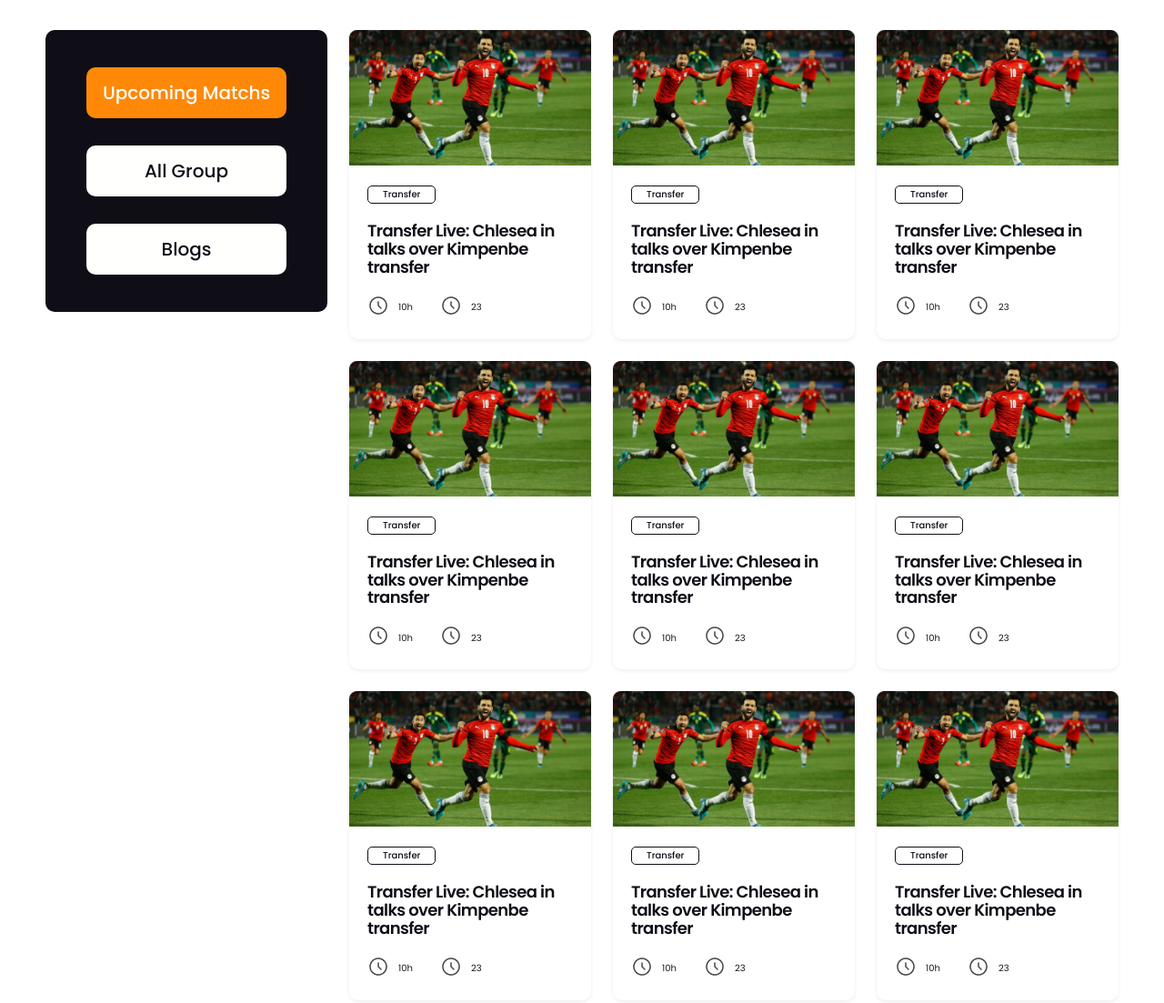
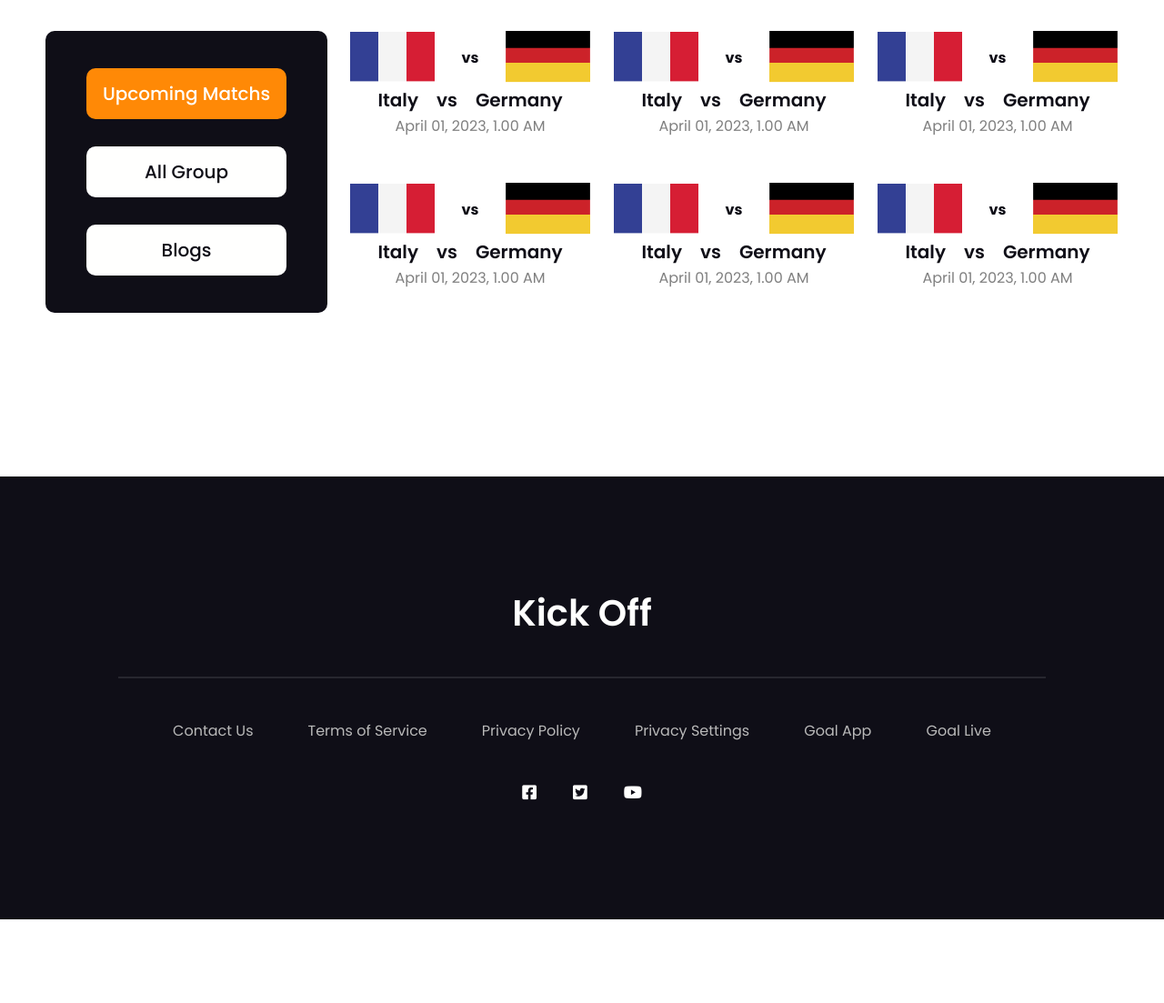
Before and after one commit to muntashir-wahid/flash-goal, a plain HTML site: page upcoming-matches.html in a window 1280 px wide. Shown: the part 600-1703 px from the top of the page at 91% size. After the commit the page ends 1611 px from the top, so only its background shows below. Drawn offline with Linux system fonts and the light colour scheme.

Commit message:
completed the upcoming matches page

```diff
--- a/css/main.css
+++ b/css/main.css
@@ -45,6 +45,10 @@ p {
 .grid {
   display: grid;
   gap: 2.4rem;
+}
+
+.grid--3-cols {
+  grid-template-columns: repeat(3, 1fr);
 }
 
 .btn {
@@ -149,7 +153,6 @@ p {
 }
 
 .blogs {
-  grid-template-columns: repeat(3, 1fr);
   margin-bottom: 0rem;
 }
 
--- /dev/null
+++ b/css/upcoming-matchs.css
@@ -0,0 +1,34 @@
+body {
+  font-size: 1.6rem;
+}
+
+.teams-flag,
+.teams-name {
+  display: flex;
+  align-items: center;
+  grid-gap: 2rem;
+}
+
+.teams-flag {
+  justify-content: space-between;
+}
+
+.teams-flag p {
+  font-weight: 700;
+}
+
+.team-flag img {
+  width: 100%;
+}
+
+.teams-name {
+  justify-content: center;
+  font-size: 2rem;
+  font-weight: 600;
+}
+
+.match-time {
+  text-align: center;
+  font-weight: 400;
+  color: rgba(0, 0, 0, 0.5);
+}
--- a/upcoming-matches.html
+++ b/upcoming-matches.html
@@ -24,6 +24,7 @@
 
     <!-- Link to my stylesheets -->
     <link rel="stylesheet" href="./css/main.css" />
+    <link rel="stylesheet" href="./css/upcoming-matchs.css" />
   </head>
   <body>
     <main class="main">
@@ -63,7 +64,9 @@
           <nav class="nav">
             <ul class="nav-list">
               <li>
-                <a href="./upcoming-matches.html" class="nav-link active">Upcoming Matchs</a>
+                <a href="./upcoming-matches.html" class="nav-link active"
+                  >Upcoming Matchs</a
+                >
               </li>
               <li>
                 <a href="#" class="nav-link">All Group</a>
@@ -74,211 +77,165 @@
             </ul>
           </nav>
         </aside>
-        <div class="blogs grid">
-          <!-- Blog 1 -->
-          <article class="blog">
-            <div class="blog-img-box">
-              <img src="./assets/img/blog-Image.png" alt="" />
+
+        <!-- Match Schedule -->
+        <div class="match-schedules grid grid--3-cols">
+          <!-- Match 1 -->
+          <div class="match-schedule">
+            <div class="teams-flag">
+              <figure class="team-flag">
+                <img
+                  src="./assets/img/italy-flag.png"
+                  alt="National flag of Italy"
+                />
+              </figure>
+              <p>vs</p>
+              <figure class="team-flag">
+                <img
+                  src="./assets/img/germany-flag.png"
+                  alt="National flag of Germany"
+                />
+              </figure>
             </div>
-            <div class="blog-text-box">
-              <span class="blog-tag">Transfer</span>
-              <h2 class="blog-title">
-                Transfer Live: Chlesea in talks over Kimpenbe transfer
-              </h2>
-              <div class="blog-description">
-                <p class="blog-duration">
-                  <span><img src="./assets/logo/time-icon.png" alt="" /></span>
-                  <span>10h</span>
-                </p>
-                <p class="blog-comments">
-                  <span><img src="./assets/logo/time-icon.png" alt="" /></span>
-                  <span>23</span>
-                </p>
-              </div>
+            <div class="teams-name">
+              <p>Italy</p>
+              <p>vs</p>
+              <p>Germany</p>
             </div>
-          </article>
-          <!-- Blog 2 -->
-          <article class="blog">
-            <div class="blog-img-box">
-              <img src="./assets/img/blog-Image.png" alt="" />
+            <div class="match-time">
+              <p>April 01, 2023, 1.00 AM</p>
             </div>
-            <div class="blog-text-box">
-              <div class="blog-tag">Transfer</div>
-              <h2 class="blog-title">
-                Transfer Live: Chlesea in talks over Kimpenbe transfer
-              </h2>
-              <div class="blog-description">
-                <p class="blog-duration">
-                  <span><img src="./assets/logo/time-icon.png" alt="" /></span>
-                  <span>10h</span>
-                </p>
-                <p class="blog-comments">
-                  <span><img src="./assets/logo/time-icon.png" alt="" /></span>
-                  <span>23</span>
-                </p>
-              </div>
+          </div>
+          <!-- Match 2 -->
+          <div class="match-schedule">
+            <div class="teams-flag">
+              <figure class="team-flag">
+                <img
+                  src="./assets/img/italy-flag.png"
+                  alt="National flag of Italy"
+                />
+              </figure>
+              <p>vs</p>
+              <figure class="team-flag">
+                <img
+                  src="./assets/img/germany-flag.png"
+                  alt="National flag of Germany"
+                />
+              </figure>
             </div>
-          </article>
-          <!-- Blog 3 -->
-          <article class="blog">
-            <div class="blog-img-box">
-              <img src="./assets/img/blog-Image.png" alt="" />
+            <div class="teams-name">
+              <p>Italy</p>
+              <p>vs</p>
+              <p>Germany</p>
             </div>
-            <div class="blog-text-box">
-              <div class="blog-tag">Transfer</div>
-              <h2 class="blog-title">
-                Transfer Live: Chlesea in talks over Kimpenbe transfer
-              </h2>
-              <div class="blog-description">
-                <p class="blog-duration">
-                  <span><img src="./assets/logo/time-icon.png" alt="" /></span>
-                  <span>10h</span>
-                </p>
-                <p class="blog-comments">
-                  <span><img src="./assets/logo/time-icon.png" alt="" /></span>
-                  <span>23</span>
-                </p>
-              </div>
+            <div class="match-time">
+              <p>April 01, 2023, 1.00 AM</p>
             </div>
-          </article>
-          </article>
-          <!-- Blog 3 -->
-          <article class="blog">
-            <div class="blog-img-box">
-              <img src="./assets/img/blog-Image.png" alt="" />
+          </div>
+          <!-- Match 3 -->
+          <div class="match-schedule">
+            <div class="teams-flag">
+              <figure class="team-flag">
+                <img
+                  src="./assets/img/italy-flag.png"
+                  alt="National flag of Italy"
+                />
+              </figure>
+              <p>vs</p>
+              <figure class="team-flag">
+                <img
+                  src="./assets/img/germany-flag.png"
+                  alt="National flag of Germany"
+                />
+              </figure>
             </div>
-            <div class="blog-text-box">
-              <div class="blog-tag">Transfer</div>
-              <h2 class="blog-title">
-                Transfer Live: Chlesea in talks over Kimpenbe transfer
-              </h2>
-              <div class="blog-description">
-                <p class="blog-duration">
-                  <span><img src="./assets/logo/time-icon.png" alt="" /></span>
-                  <span>10h</span>
-                </p>
-                <p class="blog-comments">
-                  <span><img src="./assets/logo/time-icon.png" alt="" /></span>
-                  <span>23</span>
-                </p>
-              </div>
+            <div class="teams-name">
+              <p>Italy</p>
+              <p>vs</p>
+              <p>Germany</p>
             </div>
-          </article>
-          </article>
-          <!-- Blog 3 -->
-          <article class="blog">
-            <div class="blog-img-box">
-              <img src="./assets/img/blog-Image.png" alt="" />
+            <div class="match-time">
+              <p>April 01, 2023, 1.00 AM</p>
             </div>
-            <div class="blog-text-box">
-              <div class="blog-tag">Transfer</div>
-              <h2 class="blog-title">
-                Transfer Live: Chlesea in talks over Kimpenbe transfer
-              </h2>
-              <div class="blog-description">
-                <p class="blog-duration">
-                  <span><img src="./assets/logo/time-icon.png" alt="" /></span>
-                  <span>10h</span>
-                </p>
-                <p class="blog-comments">
-                  <span><img src="./assets/logo/time-icon.png" alt="" /></span>
-                  <span>23</span>
-                </p>
-              </div>
+          </div>
+          <!-- Match 4 -->
+          <div class="match-schedule">
+            <div class="teams-flag">
+              <figure class="team-flag">
+                <img
+                  src="./assets/img/italy-flag.png"
+                  alt="National flag of Italy"
+                />
+              </figure>
+              <p>vs</p>
+              <figure class="team-flag">
+                <img
+                  src="./assets/img/germany-flag.png"
+                  alt="National flag of Germany"
+                />
+              </figure>
             </div>
-          </article>
-          </article>
-          <!-- Blog 3 -->
-          <article class="blog">
-            <div class="blog-img-box">
-              <img src="./assets/img/blog-Image.png" alt="" />
+            <div class="teams-name">
+              <p>Italy</p>
+              <p>vs</p>
+              <p>Germany</p>
             </div>
-            <div class="blog-text-box">
-              <div class="blog-tag">Transfer</div>
-              <h2 class="blog-title">
-                Transfer Live: Chlesea in talks over Kimpenbe transfer
-              </h2>
-              <div class="blog-description">
-                <p class="blog-duration">
-                  <span><img src="./assets/logo/time-icon.png" alt="" /></span>
-                  <span>10h</span>
-                </p>
-                <p class="blog-comments">
-                  <span><img src="./assets/logo/time-icon.png" alt="" /></span>
-                  <span>23</span>
-                </p>
-              </div>
+            <div class="match-time">
+              <p>April 01, 2023, 1.00 AM</p>
             </div>
-          </article>
-          </article>
-          <!-- Blog 3 -->
-          <article class="blog">
-            <div class="blog-img-box">
-              <img src="./assets/img/blog-Image.png" alt="" />
+          </div>
+          <!-- Match 5 -->
+          <div class="match-schedule">
+            <div class="teams-flag">
+              <figure class="team-flag">
+                <img
+                  src="./assets/img/italy-flag.png"
+                  alt="National flag of Italy"
+                />
+              </figure>
+              <p>vs</p>
+              <figure class="team-flag">
+                <img
+                  src="./assets/img/germany-flag.png"
+                  alt="National flag of Germany"
+                />
+              </figure>
             </div>
-            <div class="blog-text-box">
-              <div class="blog-tag">Transfer</div>
-              <h2 class="blog-title">
-                Transfer Live: Chlesea in talks over Kimpenbe transfer
-              </h2>
-              <div class="blog-description">
-                <p class="blog-duration">
-                  <span><img src="./assets/logo/time-icon.png" alt="" /></span>
-                  <span>10h</span>
-                </p>
-                <p class="blog-comments">
-                  <span><img src="./assets/logo/time-icon.png" alt="" /></span>
-                  <span>23</span>
-                </p>
-              </div>
+            <div class="teams-name">
+              <p>Italy</p>
+              <p>vs</p>
+              <p>Germany</p>
             </div>
-          </article>
-          </article>
-          <!-- Blog 3 -->
-          <article class="blog">
-            <div class="blog-img-box">
-              <img src="./assets/img/blog-Image.png" alt="" />
+            <div class="match-time">
+              <p>April 01, 2023, 1.00 AM</p>
             </div>
-            <div class="blog-text-box">
-              <div class="blog-tag">Transfer</div>
-              <h2 class="blog-title">
-                Transfer Live: Chlesea in talks over Kimpenbe transfer
-              </h2>
-              <div class="blog-description">
-                <p class="blog-duration">
-                  <span><img src="./assets/logo/time-icon.png" alt="" /></span>
-                  <span>10h</span>
-                </p>
-                <p class="blog-comments">
-                  <span><img src="./assets/logo/time-icon.png" alt="" /></span>
-                  <span>23</span>
-                </p>
-              </div>
+          </div>
+          <!-- Match 6 -->
+          <div class="match-schedule">
+            <div class="teams-flag">
+              <figure class="team-flag">
+                <img
+                  src="./assets/img/italy-flag.png"
+                  alt="National flag of Italy"
+                />
+              </figure>
+              <p>vs</p>
+              <figure class="team-flag">
+                <img
+                  src="./assets/img/germany-flag.png"
+                  alt="National flag of Germany"
+                />
+              </figure>
             </div>
-          </article>
-          </article>
-          <!-- Blog 3 -->
-          <article class="blog">
-            <div class="blog-img-box">
-              <img src="./assets/img/blog-Image.png" alt="" />
+            <div class="teams-name">
+              <p>Italy</p>
+              <p>vs</p>
+              <p>Germany</p>
             </div>
-            <div class="blog-text-box">
-              <div class="blog-tag">Transfer</div>
-              <h2 class="blog-title">
-                Transfer Live: Chlesea in talks over Kimpenbe transfer
-              </h2>
-              <div class="blog-description">
-                <p class="blog-duration">
-                  <span><img src="./assets/logo/time-icon.png" alt="" /></span>
-                  <span>10h</span>
-                </p>
-                <p class="blog-comments">
-                  <span><img src="./assets/logo/time-icon.png" alt="" /></span>
-                  <span>23</span>
-                </p>
-              </div>
+            <div class="match-time">
+              <p>April 01, 2023, 1.00 AM</p>
             </div>
-          </article>
+          </div>
         </div>
       </section>
     </main>
@@ -286,7 +243,7 @@
     <!-- FOOTER -->
     <footer class="footer">
       <h2 class="footer-heading">Kick Off</h2>
-      <hr>
+      <hr />
       <nav class="footer-nav">
         <ul class="footer-nav-list">
           <li><a class="footer-nav-link" href="#">Contact Us</a></li>
@@ -298,10 +255,27 @@
         </ul>
       </nav>
       <div class="footer-icon-container">
-        <a class="footer-icon-link" href="https://www.facebook.com/fifaworldcup" target="_blank"> <i class="fa-brands fa-facebook-square"></i>
+        <a
+          class="footer-icon-link"
+          href="https://www.facebook.com/fifaworldcup"
+          target="_blank"
+        >
+          <i class="fa-brands fa-facebook-square"></i>
         </a>
-        <a class="footer-icon-link" href="https://twitter.com/FIFAcom?ref_src=twsrc%5Egoogle%7Ctwcamp%5Eserp%7Ctwgr%5Eauthors" target="_blank"> <i class="fa-brands fa-twitter-square"></i></a>
-        <a class="footer-icon-link" href="https://www.youtube.com/fifa/videos?app=desktop" target="_blank"> <i class="fa-brands fa-youtube"></i></a>
+        <a
+          class="footer-icon-link"
+          href="https://twitter.com/FIFAcom?ref_src=twsrc%5Egoogle%7Ctwcamp%5Eserp%7Ctwgr%5Eauthors"
+          target="_blank"
+        >
+          <i class="fa-brands fa-twitter-square"></i
+        ></a>
+        <a
+          class="footer-icon-link"
+          href="https://www.youtube.com/fifa/videos?app=desktop"
+          target="_blank"
+        >
+          <i class="fa-brands fa-youtube"></i
+        ></a>
       </div>
     </footer>
   </body>
```
Also changed, not shown: index.html (+3 -3 lines).
